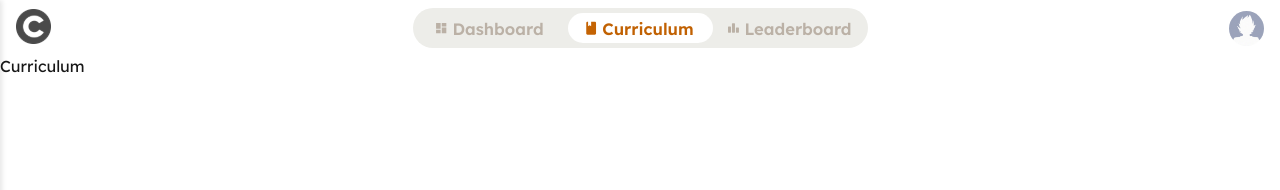
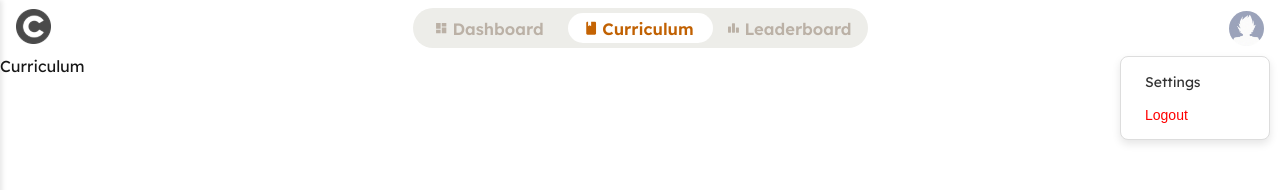
Before and after one commit to Areeb-Ashraf/Accessibility-Course, a Next.js app in the folder accessibility-course/: page /curriculum in a window 1280 px wide. Both pictures are taken after a click on the element 1246 px from the left and 28 px from the top of the page. Shown: the top 190 px of the page. Built offline with nearby package versions, Linux system fonts and the light colour scheme.

Commit message:
navbar dropdown

```diff
--- a/accessibility-course/src/app/components/navbar.tsx
+++ b/accessibility-course/src/app/components/navbar.tsx
@@ -1,20 +1,36 @@
-import React, { useState } from 'react';
+import React, { useState, useEffect, useRef } from 'react';
 import Link from 'next/link';
 import Image from "next/image";
 import { usePathname } from 'next/navigation';
+import { auth, signOut } from '@/auth';
+import { signOutUser } from '../actions/authAction';
 import '../styles/navbar.css';
 
 export default function Navbar() {
     const pathname = usePathname();
     const [sidebarOpen, setSidebarOpen] = useState(false);
+    const [dropdownOpen, setDropdownOpen] = useState(false);
 
-    const toggleSidebar = () => {
-        setSidebarOpen(!sidebarOpen);
-    };
+    const toggleSidebar = () => setSidebarOpen(!sidebarOpen);
+    const closeSidebar = () => setSidebarOpen(false);
 
-    const closeSidebar = () => {
-        setSidebarOpen(false);
-    };
+    const toggleDropdown = () => setDropdownOpen(!dropdownOpen);
+    const closeDropdown = () => setDropdownOpen(false);
+
+    const dropdownRef = useRef<HTMLDivElement>(null);
+
+    useEffect(() => {
+        const handleOutsideClick = (event: MouseEvent) => {
+            if (dropdownRef.current && !dropdownRef.current.contains(event.target as Node)) {
+                setDropdownOpen(false);
+            }
+        };
+
+        document.addEventListener('mousedown', handleOutsideClick);
+        return () => {
+            document.removeEventListener('mousedown', handleOutsideClick);
+        };
+    }, []);
 
     return (
         <>
@@ -86,7 +102,7 @@ export default function Navbar() {
                     </Link>
                 </div>
 
-                <div className="navbar-profile">
+                <div className="navbar-profile" onClick={toggleDropdown} ref={dropdownRef}>
                     <Image
                         aria-hidden
                         src="/default-pfp-18.jpg"
@@ -94,6 +110,20 @@ export default function Navbar() {
                         width={35}
                         height={35}
                     />
+                    {dropdownOpen && (
+                        <div className="profile-dropdown">
+                            <Link href="/settings" className="dropdown-item">
+                                Settings
+                            </Link>
+                            <button
+                                type="button"
+                                className="logout-button"
+                                onClick={signOutUser}
+                            >
+                                Logout
+                            </button>
+                        </div>
+                    )}
                 </div>
             </nav>
 
--- a/accessibility-course/src/app/styles/navbar.css
+++ b/accessibility-course/src/app/styles/navbar.css
@@ -59,8 +59,58 @@
     display: flex;
     margin-left: auto;
     cursor: pointer;
+    transition: box-shadow 0.3s ease;
+    /* position: fixed; */
 }
 
+.navbar-profile:hover{
+    box-shadow: 0 4px 8px rgba(0, 0, 0, 0.2);
+}
+
+.profile-dropdown {
+    position: absolute;
+    top: 56px;
+    right: 10px;
+    background-color: #fff;
+    border: 1px solid #ddd;
+    border-radius: 8px;
+    box-shadow: 0 4px 8px rgba(0, 0, 0, 0.1);
+    width: 150px;
+    z-index: 1000;
+    display: flex;
+    flex-direction: column;
+    padding: 0.5rem;
+}
+
+.dropdown-item {
+    padding: 0.5rem 1rem;
+    font-size: 14px;
+    color: #333;
+    text-decoration: none;
+    border-radius: 4px;
+    transition: background-color 0.2s ease;
+}
+
+.dropdown-item:hover {
+    background-color: #f5f5f5;
+}
+
+.logout-button {
+    width: 100%;
+    padding: 0.5rem 1rem;
+    font-size: 14px;
+    color: red;
+    text-align: left;
+    background: none;
+    border: none;
+    cursor: pointer;
+    border-radius: 4px;
+    transition: background-color 0.2s ease;
+}
+
+.logout-button:hover {
+    background-color: #f5f5f5;
+}
 
 .menu-icon {
     display: none;
```
